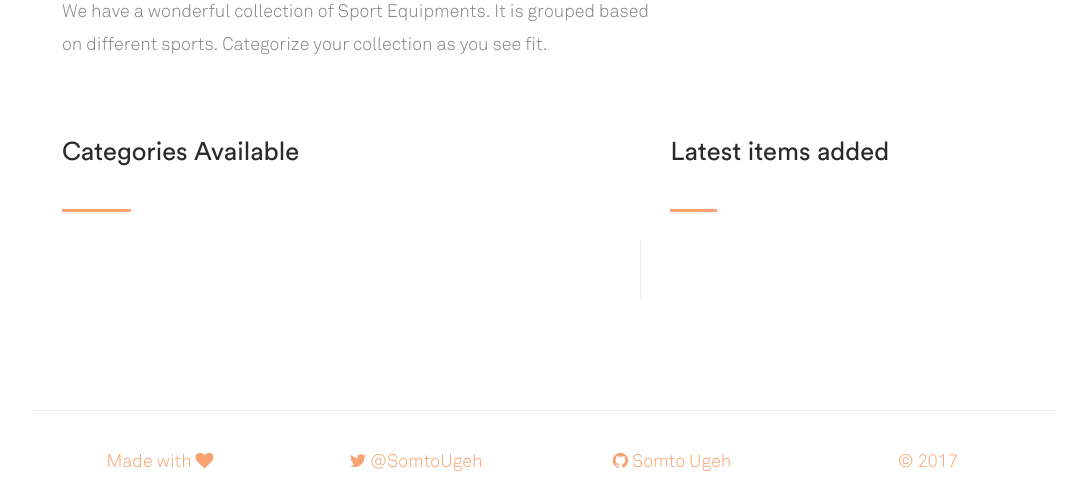
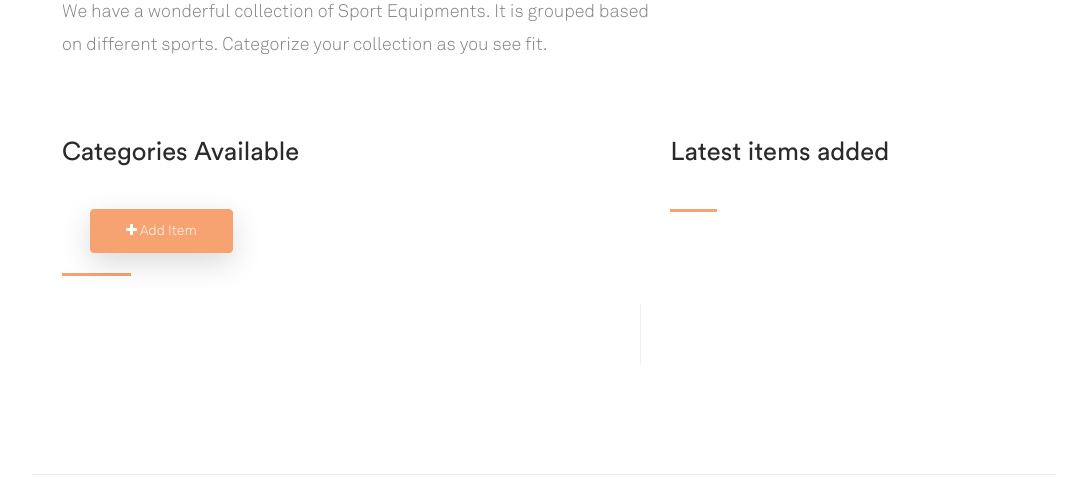
Before and after one commit to SomtoUgeh/Sport-Catalog-Application, a Flask app: template templates/homepage.html in a window 1280 px wide. Shown: the part 244-737 px from the top of the page, without its empty margins (96-1183 px from the left). Before the commit the page ends 715 px from the top, so only its background shows below. Run offline with Flask 2, Linux system fonts and the light colour scheme; the template is opened without the code that fills it, so the values that code supplies are empty; parts of the project's set-up code (start-up, migrations or seed data) failed here and were passed over; some web fonts are replaced.

Commit message:
New data entry

```diff
--- a/application.py
+++ b/application.py
@@ -1,5 +1,6 @@
 from flask import Flask, render_template, \
     request, redirect, jsonify, url_for, flash, make_response
+from functools import wraps
 
 # Session works as a dictionary storing
 # information for the longevity of a user's session with the server
@@ -22,7 +23,7 @@ import requests
 app = Flask(__name__)
 
 # Connect to Database and create database session
-engine = create_engine('sqlite:///sportcatalog.db')
+engine = create_engine('sqlite:///sportcategory.db')
 Base.metadata.bind = engine
 
 CLIENT_ID = json.loads(open('client_secrets.json',
@@ -329,7 +330,6 @@ def disconnect():
 
 # Route for the category page
 @app.route('/sport/catalog')
-@login_required
 def sport_category():
     categories = session.query(Sport).all()
     items = session.query(SportItem).\
@@ -400,7 +400,6 @@ def delete_category(category_id):
 
 # Route to display the items in each category
 @app.route('/sport/<int:category_id>/item')
-@login_required
 def category_item(category_id):
     categories = session.query(Sport).all()
     category_heading = session.query(Sport).filter_by(id=category_id).one()
@@ -415,7 +414,6 @@ def category_item(category_id):
 
 # Route leading to the description of each item
 @app.route('/sport/<int:category_id>/<int:item_id>/description')
-@login_required
 def itemDescription(category_id, item_id):
     category = session.query(Sport).filter_by(id=category_id).one()
     item = session.query(SportItem).filter_by(id=item_id).one()
--- a/lotofcategory.py
+++ b/lotofcategory.py
@@ -3,7 +3,7 @@ from sqlalchemy.orm import sessionmaker
 
 from models import Base, User, Sport, SportItem
 
-engine = create_engine('sqlite:///sportcatalog.db')
+engine = create_engine('sqlite:///sportcategory.db')
 # Bind the engine to the metadata of the Base class so that the
 # declaratives can be accessed through a DBSession instance
 Base.metadata.bind = engine
@@ -19,7 +19,7 @@ DBSession = sessionmaker(bind=engine)
 session = DBSession()
 
 # Creating a dummy User
-User1 = User(name="Somto Ugeh", email="somtougeman@gmail.com",
+User1 = User(name="Admin", email="admin@catalog.com",
              image='https://cdn-images-1.medium.com/max/1200/1*8I9Bsu69nfnzYERIeHQo3Q@2x.jpeg')
 session.add(User1)
 session.commit()
--- a/models.py
+++ b/models.py
@@ -65,5 +65,5 @@ class SportItem(Base):
         }
 
 
-engine = create_engine('sqlite:///sportcatalog.db')
+engine = create_engine('sqlite:///sportcategory.db')
 Base.metadata.create_all(engine)
--- a/templates/header.html
+++ b/templates/header.html
@@ -19,7 +19,7 @@
                     {% if 'username' not in session %}
                         <a href="{{ url_for('login') }}" class="me button-press"> Login </a>
                     {% else %}
-                         <a href="{{url_for('gdisconnect')}}" class="me button-press"> Sign Out </a>
+                         <a href="{{url_for('disconnect')}}" class="me button-press"> Sign Out </a>
                     {% endif %}
                 </div>
             </div>
--- a/templates/homepage.html
+++ b/templates/homepage.html
@@ -25,8 +25,12 @@
         </div>
         <div class="category-titles">
             <div class="category-heading">
-                    <h2 class='category-intro available'> Categories Available </h2>
-                    <hr>
+                <h2 class='category-intro available'> Categories Available </h2>
+                <a href="{{ url_for('new_category') }}" class="me button-press new" id="add-btn">
+                    <i class="fa fa-plus" aria-hidden="true"></i>
+                        Add Item
+                </a>
+                <hr>
             </div>
             <div class="titles">
                 <h2 class="category-intro available item-head"> Latest items added </h2>
```
Also changed, not shown: 2 other files.
